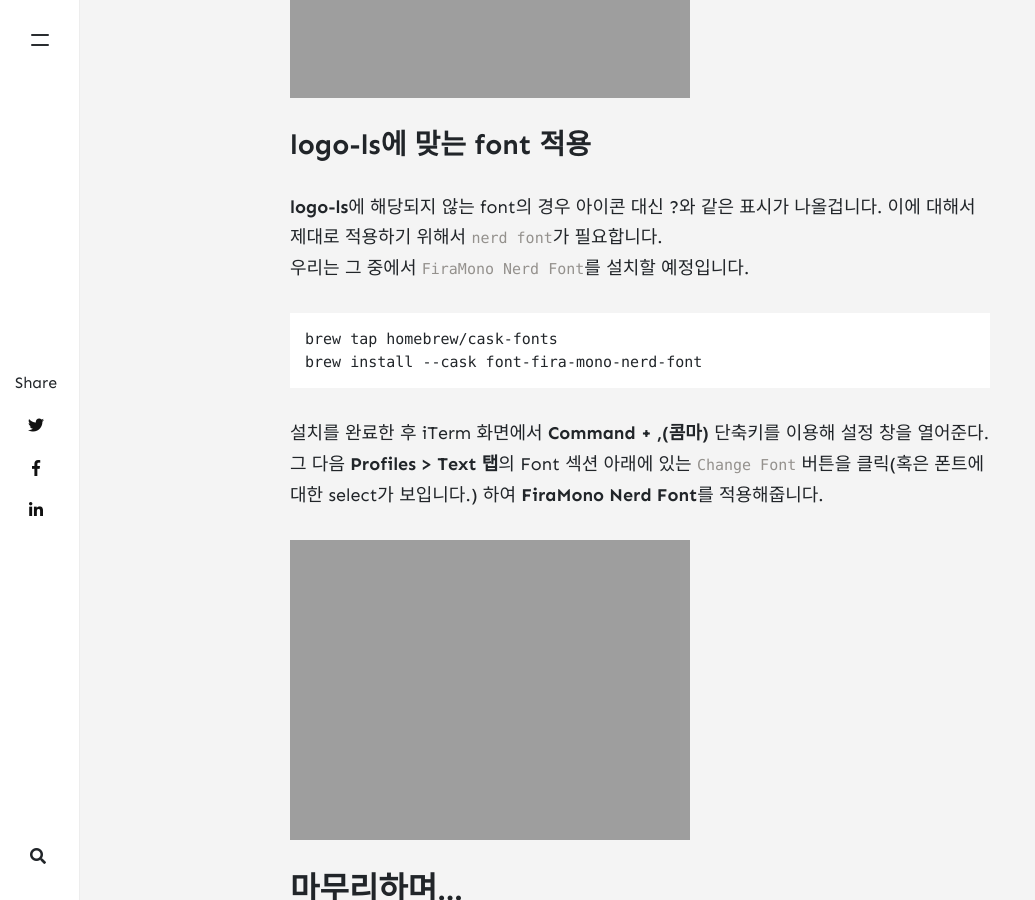
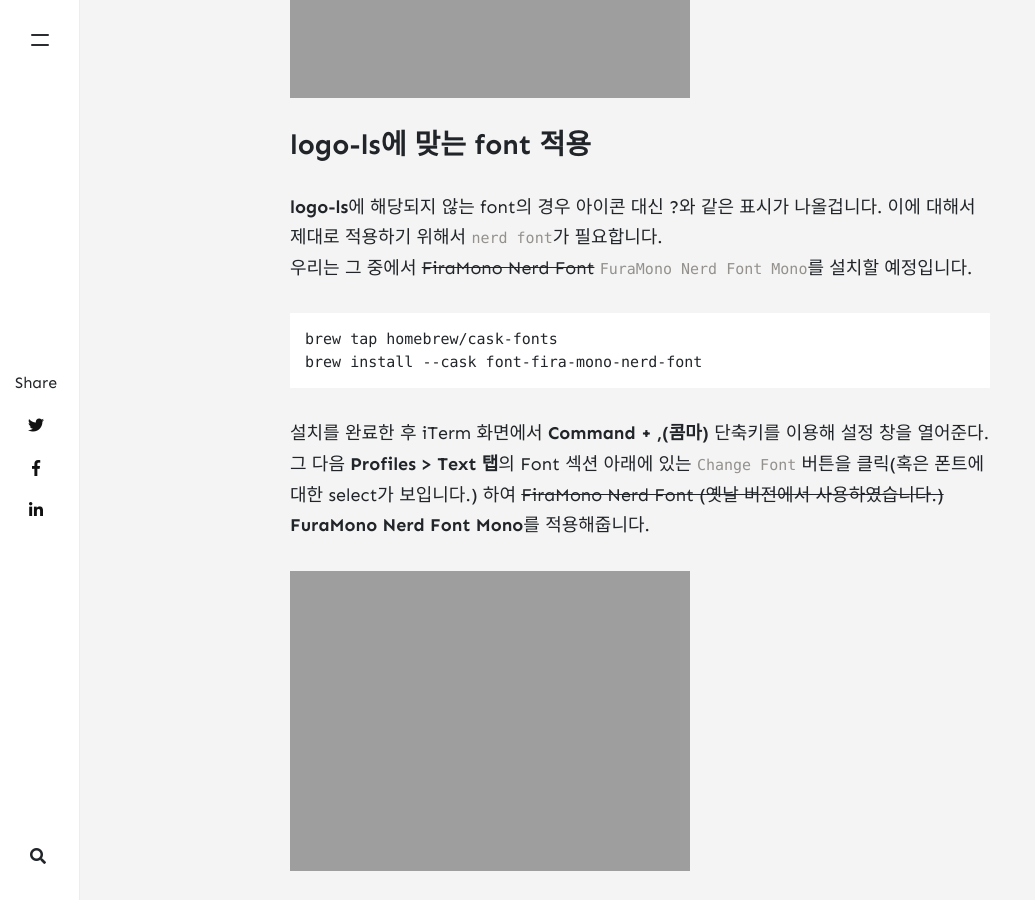
Before and after one commit to DNDACADEMY/dndacademy.github.io, a Jekyll site: the page built from _posts/2021-08-13-settings-mac-terminal.md, in a window 1280 px wide and 900 px high, scrolled down 8992 px. Shown: the whole window, without its empty margins (0-1035 px from the left). Built offline with Jekyll 4.4.1, drawn with Linux system fonts in a browser that asks for light colours; nearby versions of some CDN libraries; comment, search, counter and statistics services are not loaded.

Commit message:
docs(terminal): 최신 버전에서의 폰트 설정 이슈로 인하여 일부 문구 변경

````diff
--- a/_posts/2021-08-13-settings-mac-terminal.md
+++ b/_posts/2021-08-13-settings-mac-terminal.md
@@ -185,14 +185,14 @@ alias llg='logo-ls -alD'
 
 **logo-ls**에 해당되지 않는 font의 경우 아이콘 대신 ?와 같은 표시가 나올겁니다.
 이에 대해서 제대로 적용하기 위해서 `nerd font`가 필요합니다.
-우리는 그 중에서 `FiraMono Nerd Font`를 설치할 예정입니다.
+우리는 그 중에서 ~~FiraMono Nerd Font~~ `FuraMono Nerd Font Mono`를 설치할 예정입니다.
 
 ```bash
 brew tap homebrew/cask-fonts
 brew install --cask font-fira-mono-nerd-font
 ```
 
-설치를 완료한 후 iTerm 화면에서 **Command + ,(콤마)** 단축키를 이용해 설정 창을 열어준다. 그 다음 **Profiles > Text 탭**의 Font 섹션 아래에 있는 `Change Font` 버튼을 클릭(혹은 폰트에 대한 select가 보입니다.) 하여 **FiraMono Nerd Font**를 적용해줍니다.
+설치를 완료한 후 iTerm 화면에서 **Command + ,(콤마)** 단축키를 이용해 설정 창을 열어준다. 그 다음 **Profiles > Text 탭**의 Font 섹션 아래에 있는 `Change Font` 버튼을 클릭(혹은 폰트에 대한 select가 보입니다.) 하여 ~~FiraMono Nerd Font (옛날 버전에서 사용하였습니다.)~~ **FuraMono Nerd Font Mono**를 적용해줍니다.
 
 ![/assets/images/settings-mac-terminal/11.png](https://blog.dnd.ac/assets/images/settings-mac-terminal/11.png)
 
````
